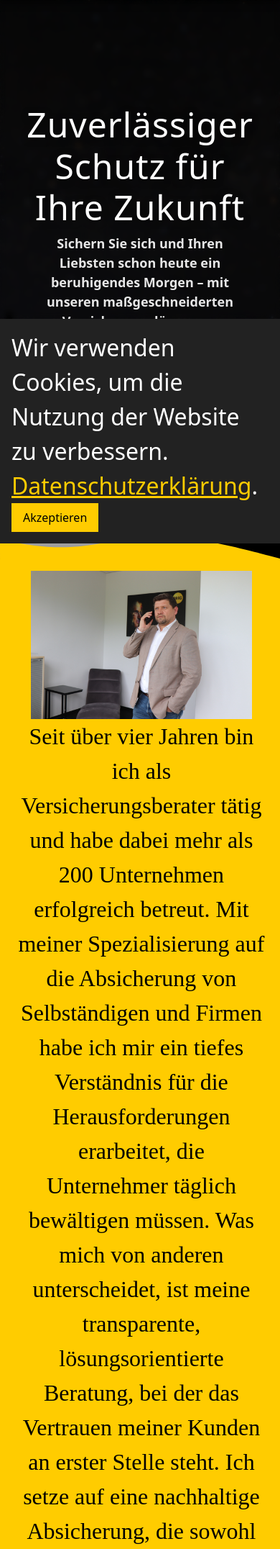
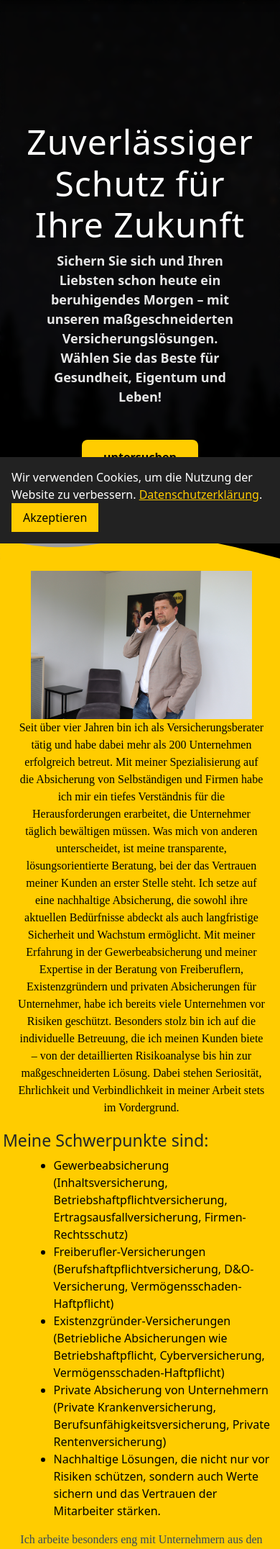
Before and after one commit to Vladimir-Strelec/insurance, a Django app: page / in a window 390 px wide. Shown: the part 89-2241 px from the top of the page at 72% size. Run offline with Django 5.2, Linux system fonts and the light colour scheme; data that the repository does not hold is empty; grey boxes are pictures that could not be loaded.

Commit message:
Fix Backend

```diff
--- a/insuranceProject/myproject/static/css/style.css
+++ b/insuranceProject/myproject/static/css/style.css
@@ -954,9 +954,3 @@ select,
     transform: translateY(0);
   }
 }
-
-@media (max-width: 990px) {
-    h1, h2, p, a, li {
-        font-size: xx-large;
-    }
-}
```
